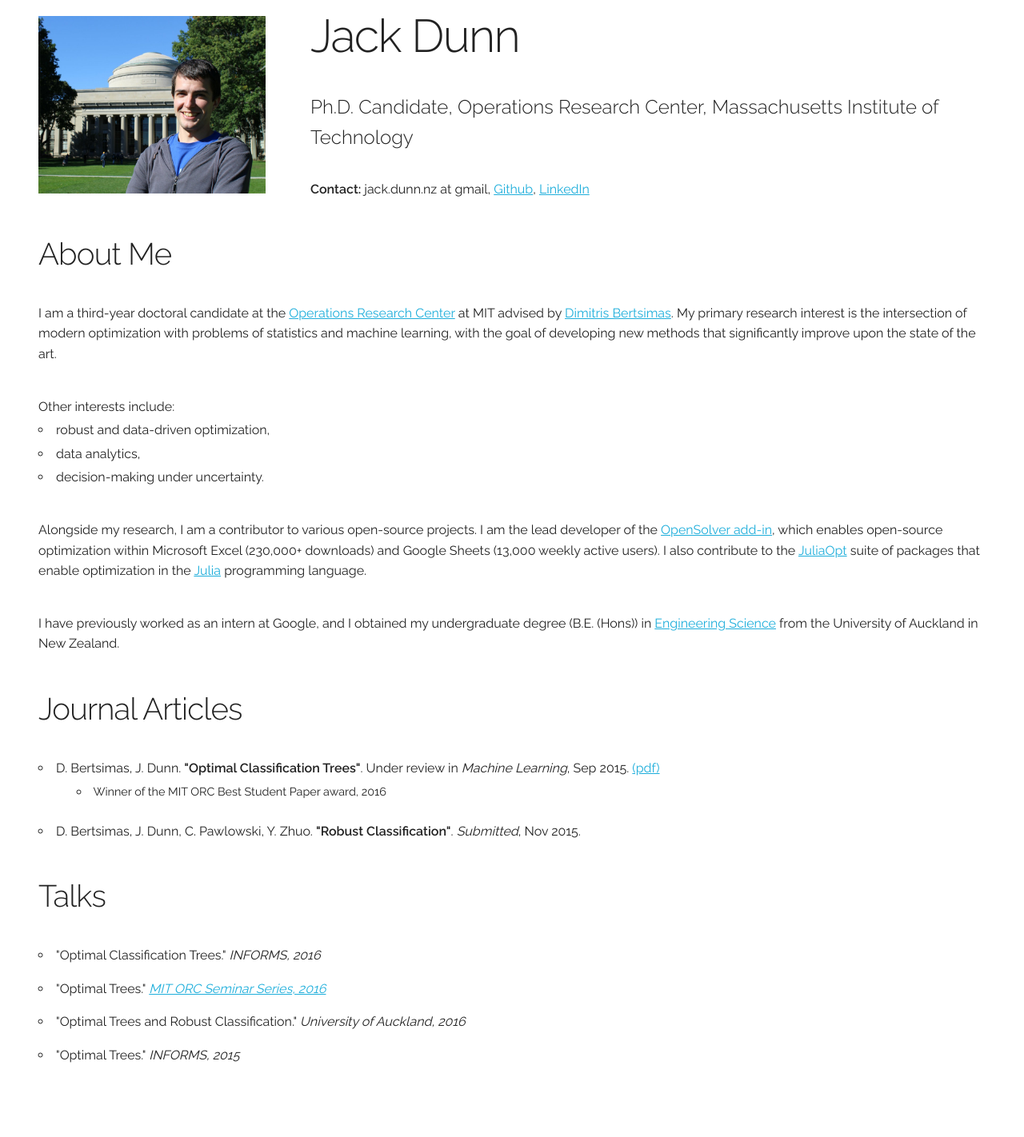
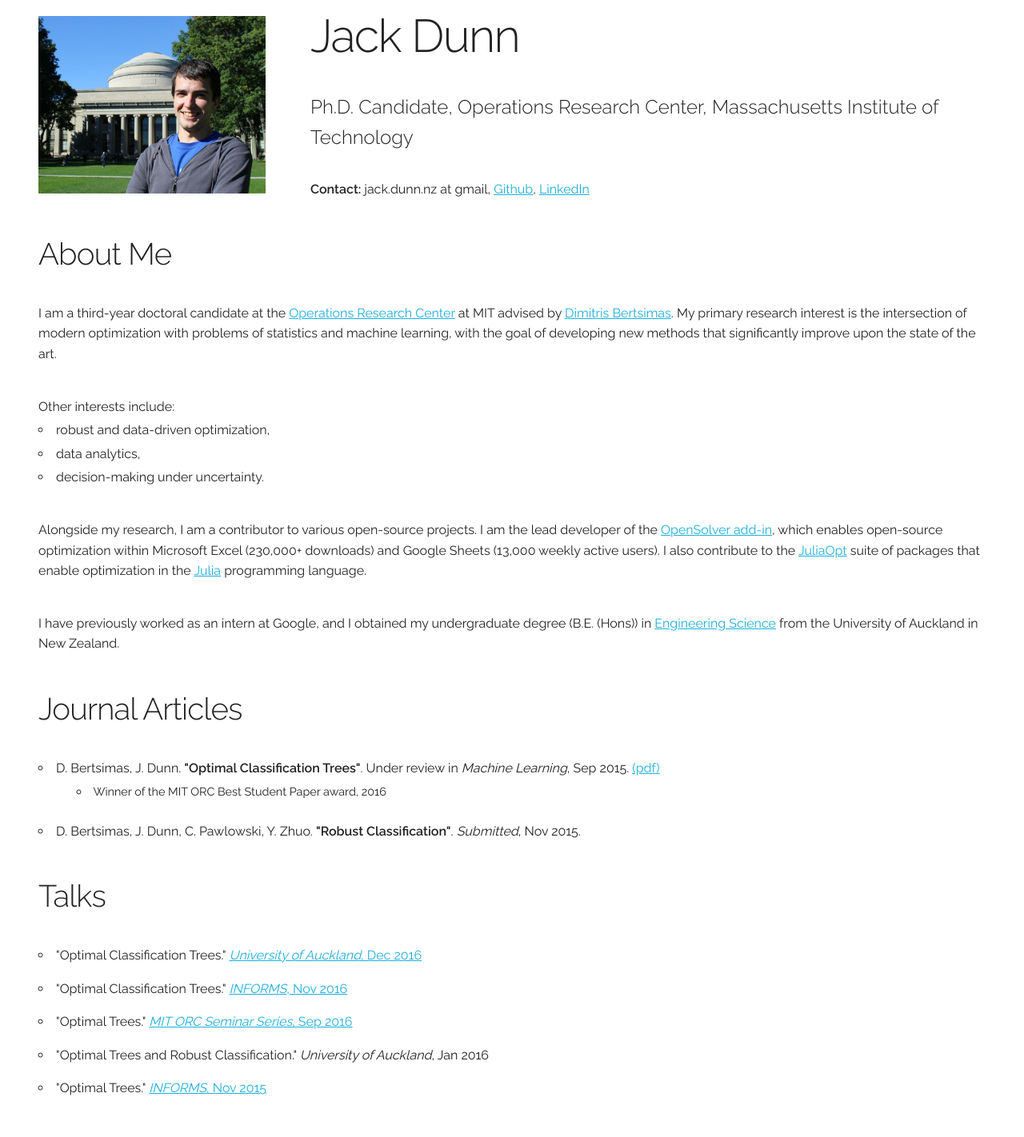
Before and after one commit to JackDunnNZ/jackdunnnz.github.io, a Jekyll site: the page built from index.html, in a window 1280 px wide. Shown: the whole page at 80% size. Built offline with Jekyll 4.4.1, drawn with Linux system fonts in a browser that asks for light colours; before the commit the page ends 1380 px from its top, so only the background shows below that.

Commit message:
Update talks

```diff
--- a/index.html
+++ b/index.html
@@ -43,10 +43,11 @@ layout: default
 
         <h5>Talks</h5>
         <ul>
-          <li>"Optimal Classification Trees." <i>INFORMS, 2016</i></li>
-          <li>"Optimal Trees." <a href="https://orc.mit.edu/events/optimal-trees"><i>MIT ORC Seminar Series, 2016</i></a></li>
-          <li>"Optimal Trees and Robust Classification." <i>University of Auckland, 2016</i></li>
-          <li>"Optimal Trees." <i>INFORMS, 2015</i></li>
+          <li>"Optimal Classification Trees." <a href="http://www.des.auckland.ac.nz/en/about/newseventsandnotices/events/events-2016/seminar.html"><i>University of Auckland</i>, Dec 2016</a></li>
+          <li>"Optimal Classification Trees." <a href="http://www.abstractsonline.com/pp8/#!/4182/presentation/7100"><i>INFORMS</i>, Nov 2016</a></li>
+          <li>"Optimal Trees." <a href="https://orc.mit.edu/events/optimal-trees"><i>MIT ORC Seminar Series</i>, Sep 2016</a></li>
+          <li>"Optimal Trees and Robust Classification." <i>University of Auckland</i>, Jan 2016</li>
+          <li>"Optimal Trees." <a href="https://informs.emeetingsonline.com/emeetings/formbuilder/clustersessiondtl.asp?csnno=24168&mmnno=272&ppnno=90514"><i>INFORMS</i>, Nov 2015</li></a>
         </ul>
       </div>
 
```
